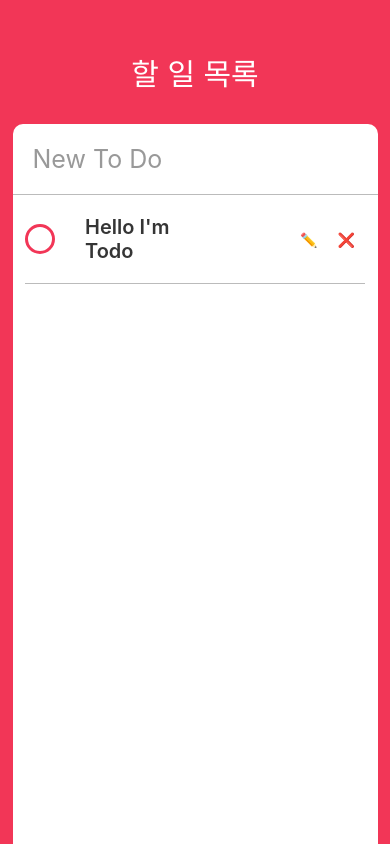
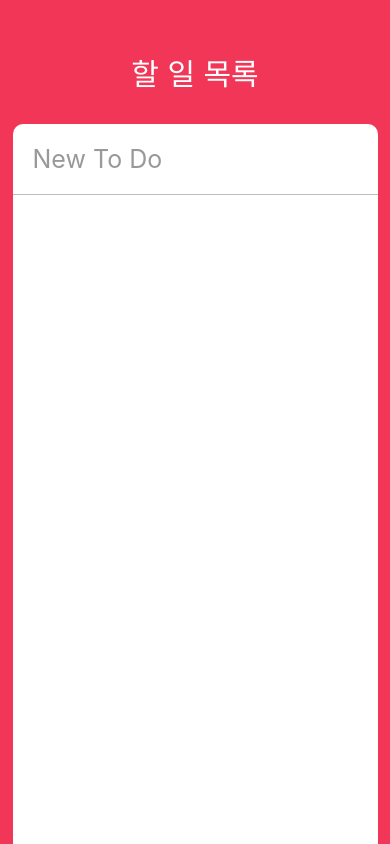
Before and after one commit to Ikalli/todoapp, a React Native app: screen / in a window 390 px wide. Built offline with nearby package versions, Linux system fonts and the light colour scheme.

Commit message:
I don't know why todos has mother object

```diff
--- a/App.js
+++ b/App.js
@@ -13,12 +13,12 @@ import { AppLoading } from 'expo';
 import Todo from './Todo';
 import uuidv1 from 'uuid/v1';
 
-const { height, width } = Dimensions.get('window');
+const { width } = Dimensions.get('window');
 
 export default function App() {
 
   const [ newTodo, setNewTodo ] = useState('');
-  const [ todos, setTodos ] = useState('');
+  const [ todos, setTodos ] = useState({});
   const [ loaderTodos, setLoaderTodos ] = useState(false);
 
   useEffect(() => {
@@ -28,6 +28,8 @@ export default function App() {
   if(!loaderTodos){
     return <AppLoading />
   };
+
+  //console.log(todos);
 
   const addTodo = () => {
     if(newTodo !== '') {
@@ -43,8 +45,8 @@ export default function App() {
         };
         const updatetodos = {
           ...prevTodos,
-          toDos: {
-            ...prevTodos.toDos,
+          todos: {
+            ...prevTodos.todos,
             ...newTodoObject
           }
         };
@@ -70,7 +72,7 @@ export default function App() {
           onSubmitEditing={addTodo}
         />
         <ScrollView contentContainerStyle={styles.toDos}>
-          <Todo text={"Hello I'm Todo"}/>
+          {Object.values(todos).map(todo => <Todo key={todo.id} {...todo} />)}
         </ScrollView>
       </View>
     </View>
```
